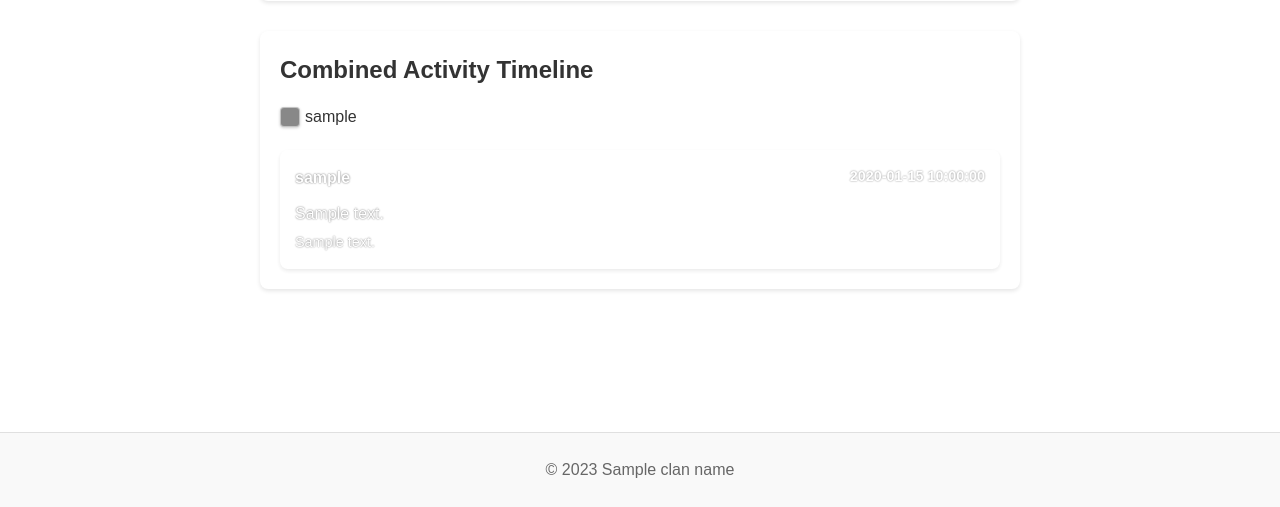
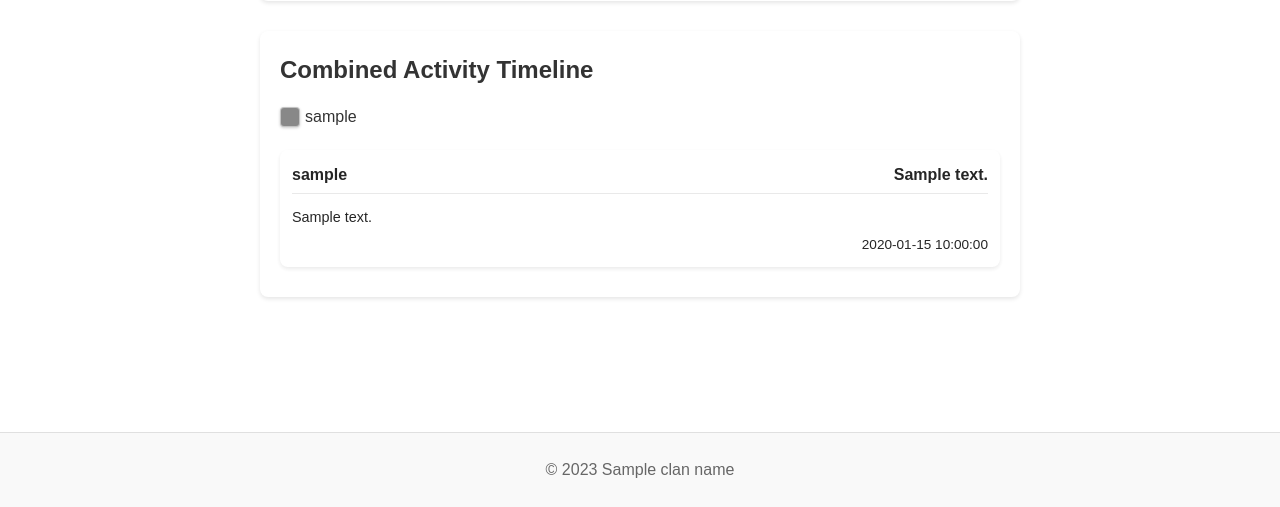
Before and after one commit to JeroenLam/rs_clan_website, a Flask app: template templates/timeline.html in a window 1280 px wide. Shown: the part 343-850 px from the top of the page. Run offline with Flask 3, Linux system fonts and the light colour scheme; the template is opened without the code that fills it: most values are stand-ins (such as "Sample title", 1, 10 or a date in 2020).

Commit message:
style: improve timeline item readability and layout

```diff
--- a/templates/timeline.html
+++ b/templates/timeline.html
@@ -42,14 +42,14 @@
             {% for activity in timeline_data %}
             <div class="timeline-item" style="background-color: {{ user_colors[activity.username] }}; opacity: 0.85;">
                 <div class="timeline-item-header">
-                    <span class="timeline-username" style="color: #ffffff; text-shadow: 0 0 2px rgba(0,0,0,0.7);">{{ activity.username }}</span>
-                    <span class="timeline-date" style="color: #ffffff; text-shadow: 0 0 2px rgba(0,0,0,0.7);">{{ activity.date }}</span>
+                    <span class="timeline-username" style="color: #000000; font-weight: bold;">{{ activity.username }}</span>
+                    <span class="timeline-text" style="color: #000000; font-weight: bold;">{{ activity.text }}</span>
                 </div>
                 <div class="timeline-item-content">
-                    <p class="timeline-text" style="color: #ffffff; text-shadow: 0 0 2px rgba(0,0,0,0.7);">{{ activity.text }}</p>
                     {% if activity.details %}
-                    <p class="timeline-details" style="color: #ffffff; text-shadow: 0 0 2px rgba(0,0,0,0.7); opacity: 0.9;">{{ activity.details }}</p>
+                    <p class="timeline-details" style="color: #000000; margin-top: 5px;">{{ activity.details }}</p>
                     {% endif %}
+                    <p class="timeline-date" style="color: #000000; font-size: 0.85em; margin-top: 5px; text-align: right;">{{ activity.date }}</p>
                 </div>
             </div>
             {% endfor %}
@@ -123,38 +123,44 @@
     }
 
     .timeline-item {
-        padding: 15px;
+        padding: 12px;
         border-radius: 8px;
         box-shadow: 0 2px 4px var(--shadow-color);
         opacity: 0.85;
+        margin-bottom: 10px;
     }
 
     .timeline-item-header {
         display: flex;
         justify-content: space-between;
-        margin-bottom: 10px;
+        margin-bottom: 5px;
+        font-weight: bold;
+        border-bottom: 1px solid rgba(0, 0, 0, 0.1);
+        padding-bottom: 5px;
+    }
+
+    .timeline-username {
+        color: #000000;
         font-weight: bold;
     }
 
-    .timeline-username {
-        color: #333333;
+    .timeline-item-content {
+        padding-top: 2px;
     }
 
     .timeline-date {
-        font-size: 0.9em;
-        opacity: 0.8;
-        color: #333333;
+        font-size: 0.85em;
+        color: #000000;
     }
 
     .timeline-text {
-        margin-bottom: 5px;
-        color: #333333;
+        color: #000000;
+        font-weight: bold;
     }
 
     .timeline-details {
         font-size: 0.9em;
-        opacity: 0.8;
-        color: #333333;
+        color: #000000;
     }
 
     .form-group label {
```
